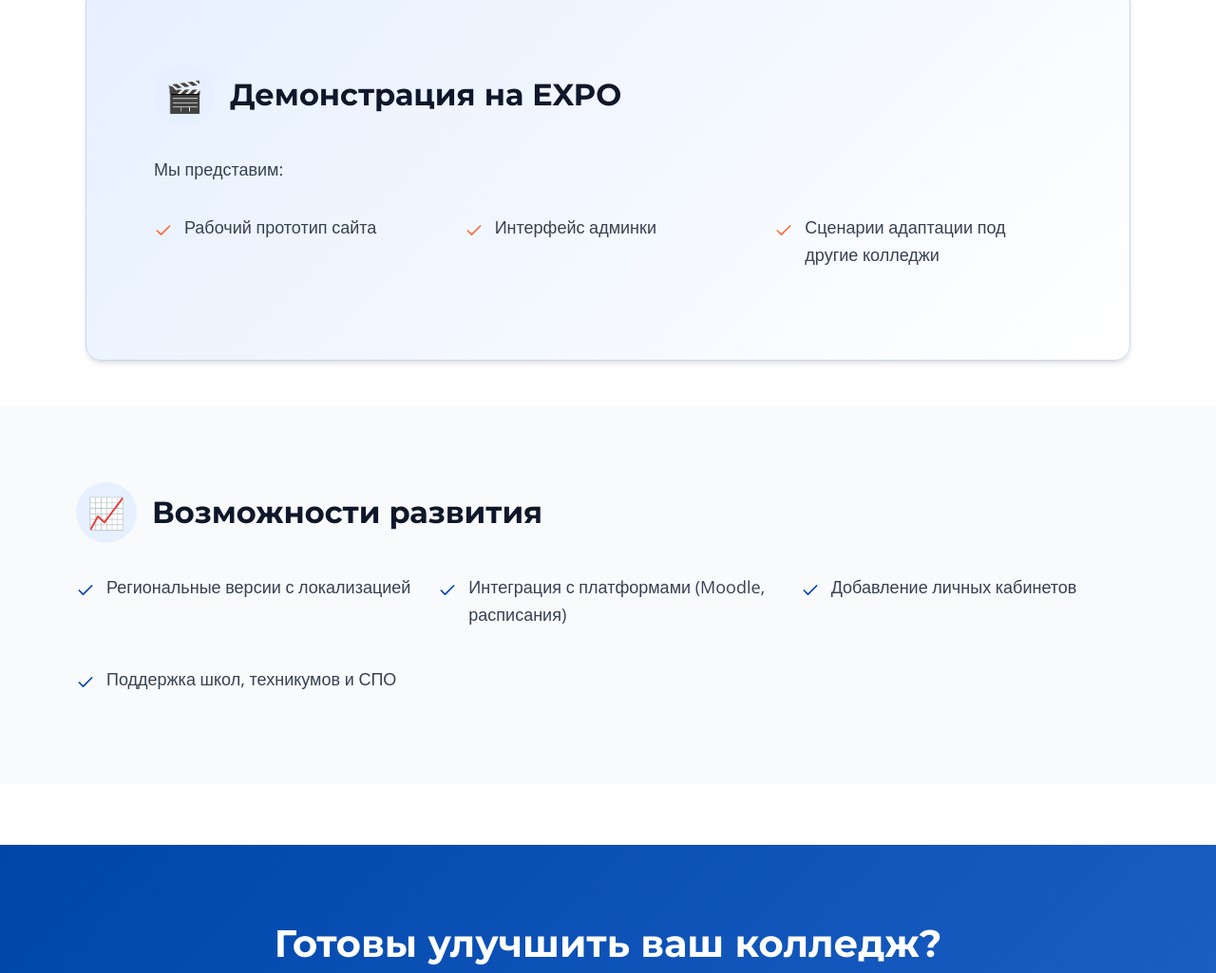
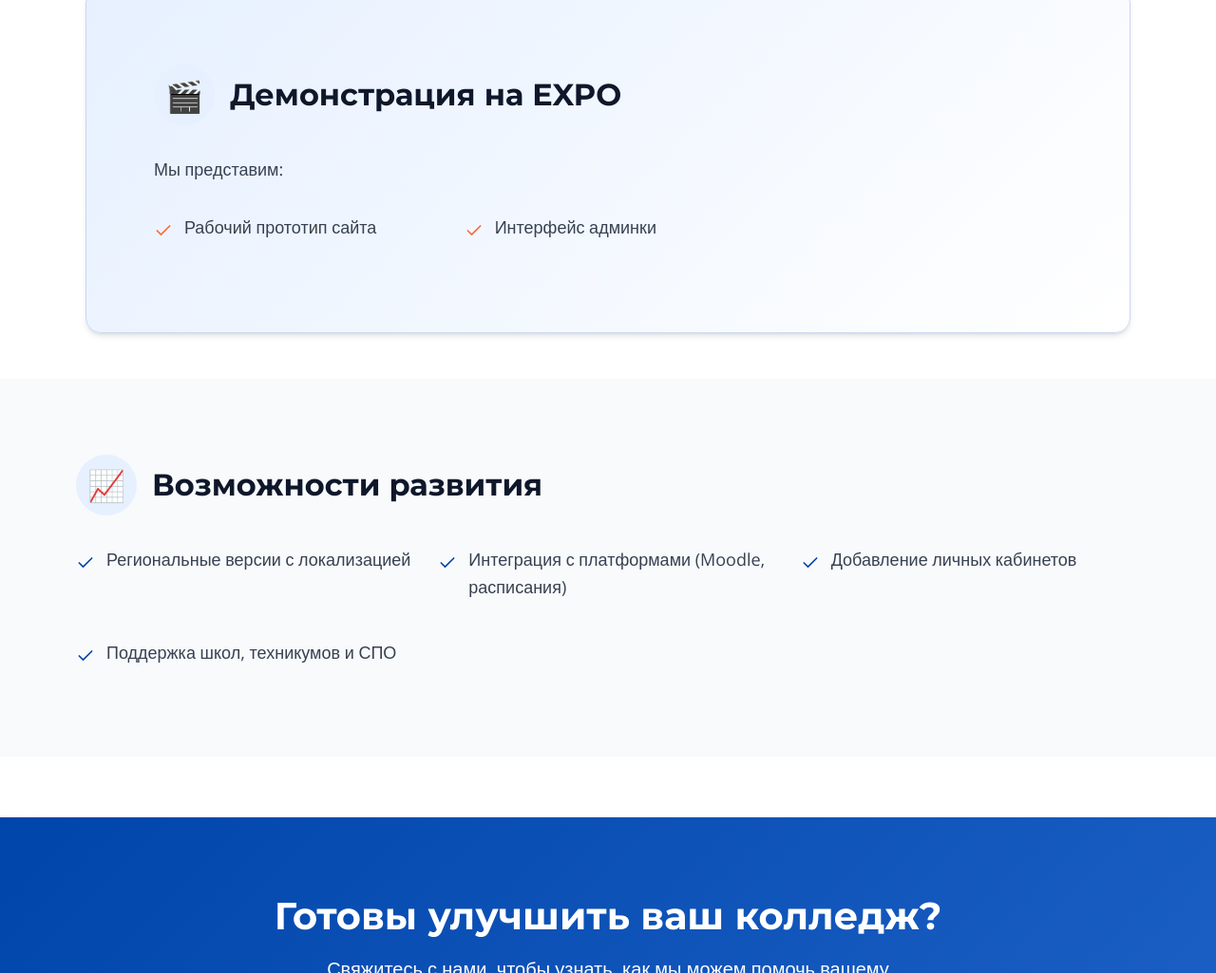
Before and after one commit to KUMA-ORIGINAL/comtehno-expo, a plain HTML site: page index.html in a window 1280 px wide. Shown: the part 2323-3348 px from the top of the page at 95% size. Drawn offline with nearby package versions, Linux system fonts and the light colour scheme.

Commit message:
first commit

```diff
--- a/index.html
+++ b/index.html
@@ -111,7 +111,7 @@
       <ul class="feature-list highlight-list">
         <li class="feature-item">Рабочий прототип сайта</li>
         <li class="feature-item">Интерфейс админки</li>
-        <li class="feature-item">Сценарии адаптации под другие колледжи</li>
+        <!-- <li class="feature-item">Сценарии адаптации под другие колледжи</li> -->
       </ul>
     </div>
   </section>
```
